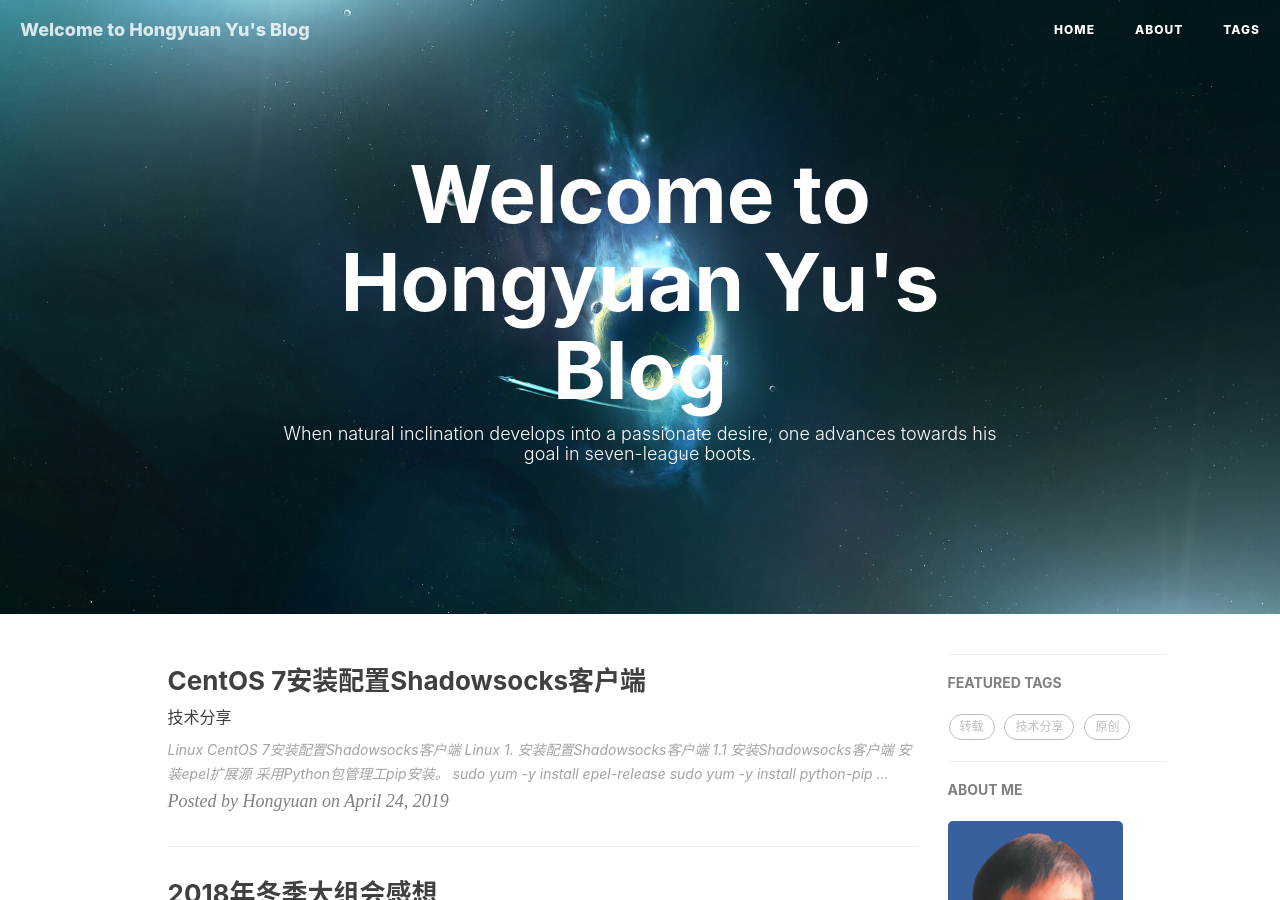
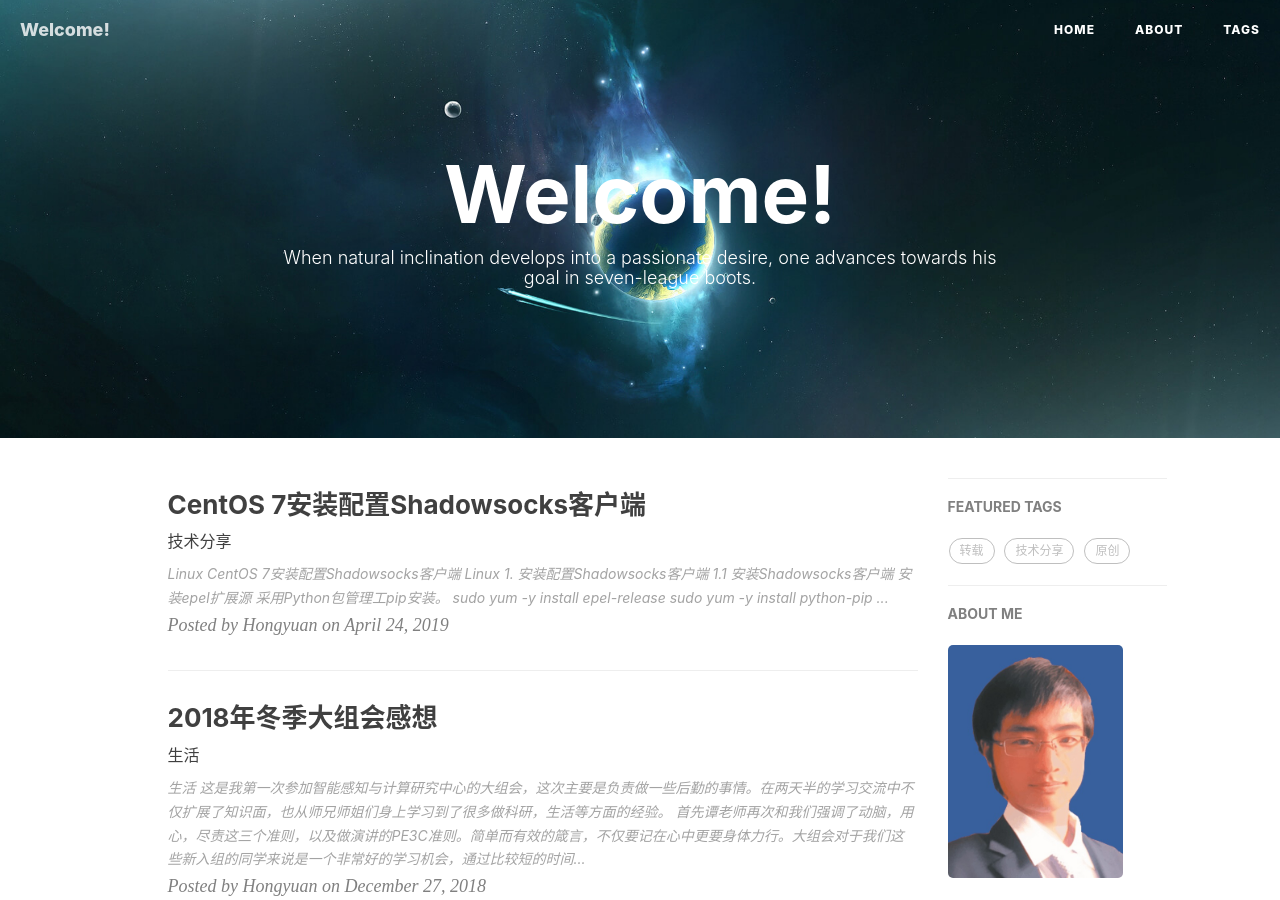
Before and after one commit to hongyuanyu/hongyuanyu.github.io, a Jekyll site: the page built from index.html, in a window 1280 px wide and 900 px high. Built offline with Jekyll 4.4.1, drawn with Linux system fonts in a browser that asks for light colours; nearby versions of some CDN libraries; the list of posts is cut into pages by our own code; comment, search, counter and statistics services are not loaded; some of the changed text lies outside the part shown.

Commit message:
remove useless titles

```diff
--- a/_config.yml
+++ b/_config.yml
@@ -1,10 +1,10 @@
 # Site settings
-title: Welcome to Hongyuan Yu's Blog
+title: Welcome!
 SEOTitle: 俞宏远的博客 | Hongyuan Blog
 header-img: img/homepage_3.jpg
 email: hongyuan.yu@cripac.ia.ac.cn
-description: "When natural inclination develops into a passionate desire, one advances towards his goal in seven-league boots."
-keyword: "Hongyuan, Blog, ML, CV, PHD"
+# description: "When natural inclination develops into a passionate desire, one advances towards his goal in seven-league boots."
+keyword: "Hongyuan, Blog, ML, CV"
 url: "http://hongyuan.github.io"          # your host, for absolute URL
 baseurl: ""      # for example, '/blog' if your blog hosted on 'host/blog'
 github_repo: "https://github.com/hongyuanyu/hongyuanyu.github.io.git" # you code repository
```
